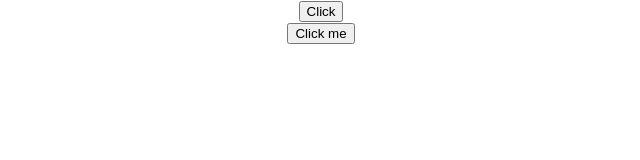
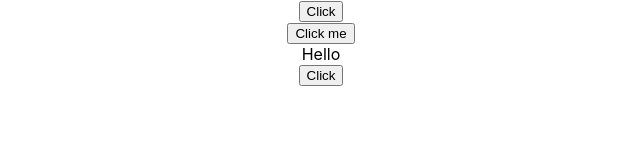
Before and after one commit to asimahmad/React-Develpoment-, a React (Create React App) app: page / in a window 1280 px wide. Shown: the top 160 px of the page, without its empty margins (319-959 px from the left). Built offline with nearby package versions, Linux system fonts and the light colour scheme.

Commit message:
Binding Event Handlers

```diff
--- a/src/App.js
+++ b/src/App.js
@@ -8,6 +8,7 @@
 import Counter from './Components/Counter'
 import Click from './Components/FunctionClick'
 import ClassClick from './Components/ClassClick'
+import EventBind from './Components/EventBind'
 
 function App() {
   return (
@@ -34,6 +35,7 @@
      <Counter></Counter> */}
       <Click></Click>
       <ClassClick></ClassClick>
+      <EventBind></EventBind>
 
     </div>
   );
--- /dev/null
+++ b/src/Components/EventBind.js
@@ -0,0 +1,37 @@
+import React, { Component } from 'react'
+
+class EventBind extends Component {
+    constructor(props) {
+        super(props)
+
+        this.state = {
+             message: 'Hello'
+        }
+        this.clickHandler = this.clickHandler.bind(this) // best approach
+    }
+    // clickHandler(){
+    //     this.setState({
+    //         message: 'Goodbye!!'
+    //     })
+    //     console.log(this)
+    // }
+
+    clickHandler = () => {
+        this.setState({
+            message: 'Goodbye!!!!!!!!!!'
+        })
+    }
+
+    render() {
+        return (
+            <div> {this.state.message}<br/>
+                {/* <button onClick={this.clickHandler.bind(this)}>Click Bind</button> bind in the render method. */}
+                {/* <button onClick={() => this.clickHandler()}>Click Arrow</button> // using arrow fxn in render method */}
+                {/* <button onClick={this.clickHandler}>Click </button> Binding in contructor */}
+                <button onClick={this.clickHandler}>Click </button>
+            </div>
+        )
+    }
+}
+
+export default EventBind
```
